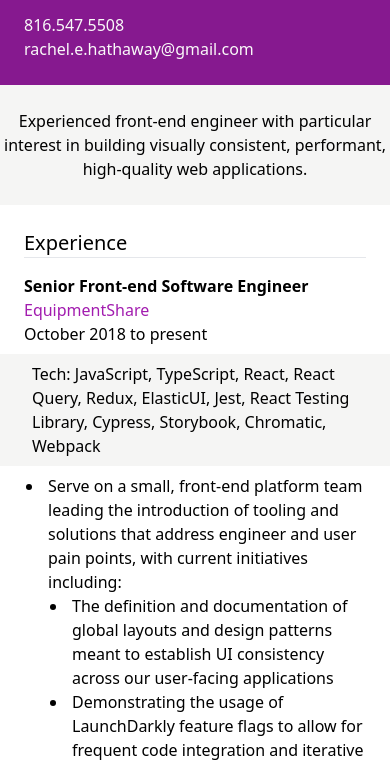
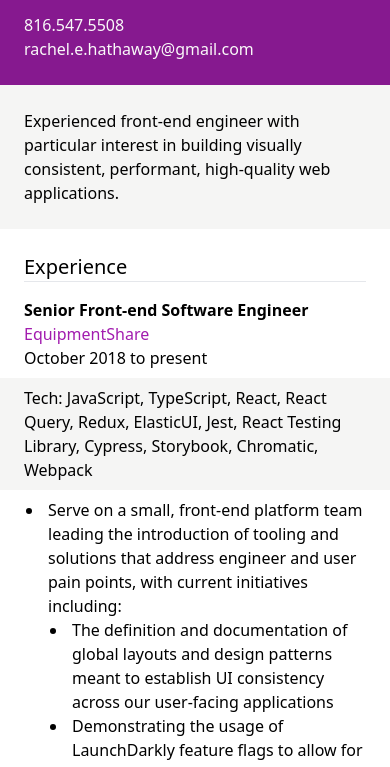
Before and after one commit to rachelhathaway/resume, an Astro site: page / in a window 390 px wide. Shown: the part 59-826 px from the top of the page. Built offline with nearby package versions, Linux system fonts and the light colour scheme; Astro itself is replaced by a stand-in of ours.

Commit message:
fix padding

```diff
--- a/src/components/Job.astro
+++ b/src/components/Job.astro
@@ -14,7 +14,7 @@ const { company, tech, term, title } = Astro.props;
     </h3>
     <div>{term}</div>
   </header>
-  <aside class="bg-stone-100 px-8 py-2 my-2 -mx-6">
+  <aside class="bg-stone-100 px-6 py-2 my-2 -mx-6">
     Tech: {tech.join(", ")}
   </aside>
   <slot />
--- a/src/pages/index.astro
+++ b/src/pages/index.astro
@@ -40,7 +40,9 @@ const summary =
     </header>
     <main class="px-6">
       <section>
-        <article class="-mx-6 py-6 bg-stone-100 text-center">{summary}</article>
+        <article class="-mx-6 p-6 bg-stone-100 sm:text-center">
+          {summary}
+        </article>
       </section>
       <section class="my-6">
         <h2>Experience</h2>
```
